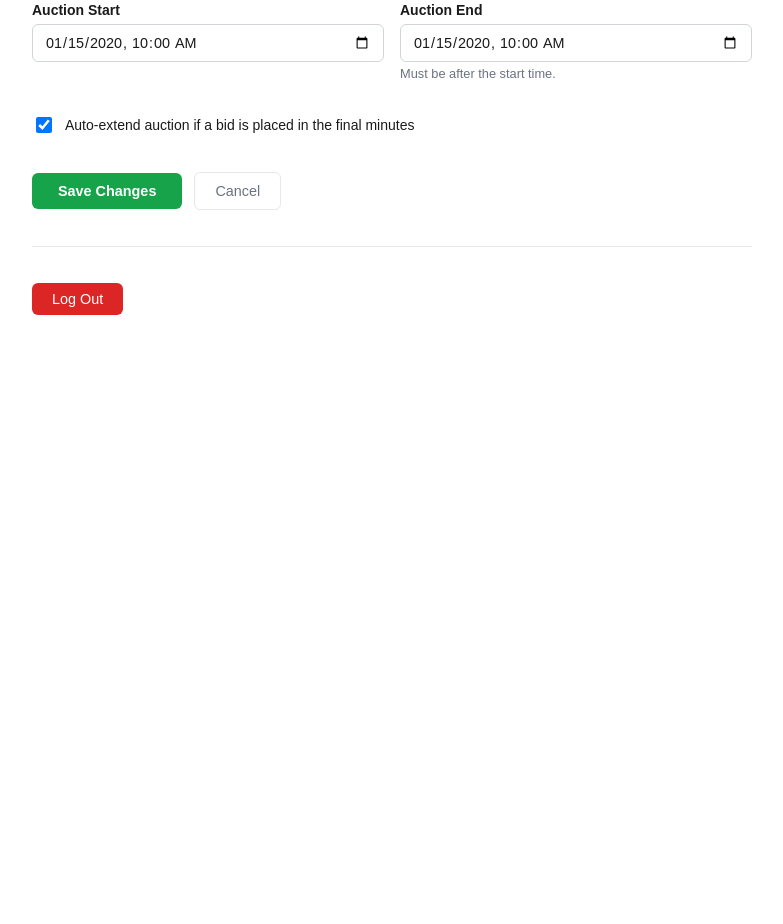
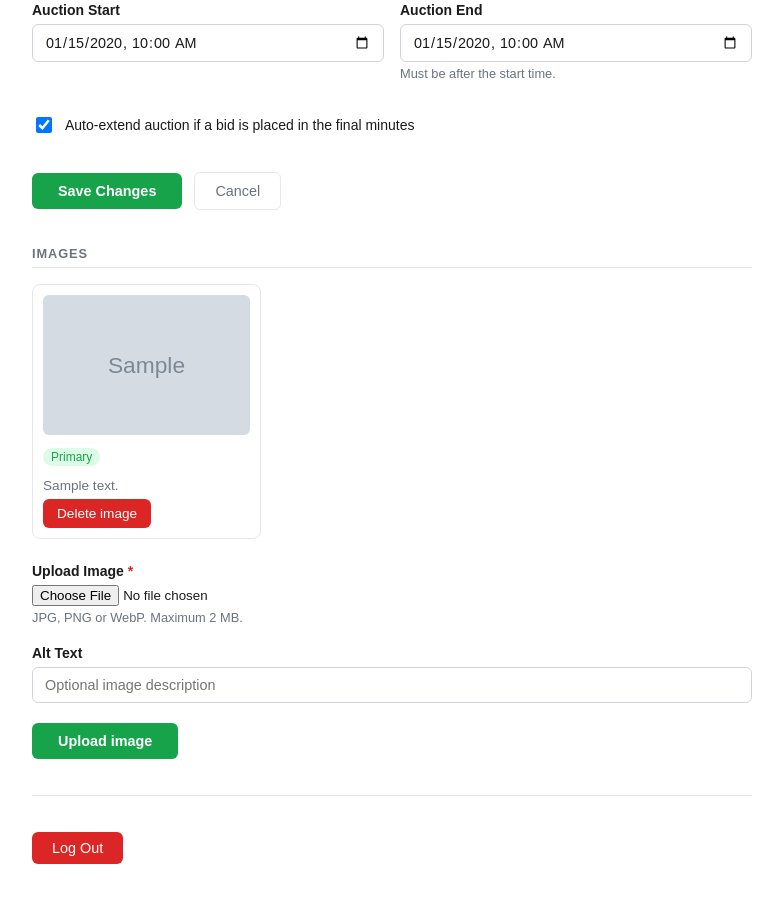
Before and after one commit to Noobie33/auction-platform, a Laravel app: page /seller/listings/1/edit in a window 1280 px wide. Shown: the part 1176-2100 px from the top of the page, without its empty margins (248-1031 px from the left). Before the commit the page ends 1491 px from the top, so only its background shows below. Run offline with Laravel 12, Linux system fonts and the light colour scheme; a user stored in the database is signed in; data comes from the database, SQL or seed files in the repository; tables that the repository leaves empty hold one stand-in row (values such as "Sample post"); grey boxes marked "Sample" are stand-in pictures.

Commit message:
feat(listing): seller listing image upload and remove

```diff
--- a/resources/views/seller/listings/edit.blade.php
+++ b/resources/views/seller/listings/edit.blade.php
@@ -46,6 +46,15 @@
         .btn-primary:hover { background: #15803d; }
         .btn-cancel      { display: inline-block; padding: 10px 20px; border: 1px solid #e5e7eb; border-radius: 6px; text-decoration: none; color: #6b7280; font-size: 0.9rem; }
         .btn-cancel:hover { background: #f9fafb; color: #1a1a1a; }
+
+        .image-section   { margin-top: 36px; }
+        .image-grid      { display: grid; grid-template-columns: repeat(3, 1fr); gap: 16px; margin-top: 16px; }
+        .image-card      { border: 1px solid #e5e7eb; border-radius: 8px; padding: 10px; }
+        .image-card img  { width: 100%; height: 140px; object-fit: cover; border-radius: 6px; margin-bottom: 8px; }
+        .primary-badge   { display: inline-block; background: #dcfce7; color: #16a34a; font-size: 0.75rem; padding: 2px 8px; border-radius: 99px; margin-bottom: 6px; }
+        .image-alt       { color: #6b7280; font-size: 0.85rem; margin: 6px 0; }
+        .btn-delete-img  { background: #dc2626; color: #fff; border: none; padding: 7px 14px; border-radius: 6px; cursor: pointer; font-size: 0.85rem; }
+        .btn-delete-img:hover { background: #b91c1c; }
 
         .divider         { border: none; border-top: 1px solid #e5e7eb; margin: 36px 0; }
         button.logout    { background: #dc2626; color: #fff; border: none; padding: 8px 20px; border-radius: 6px; cursor: pointer; font-size: 0.9rem; }
@@ -323,6 +332,89 @@
 
     </form>
 
+        {{-- ── Image Management ───────────────────────────────────────────── --}}
+    <section class="image-section">
+        <p class="section-title">Images</p>
+
+        @if ($listing->images->isNotEmpty())
+            <div class="image-grid">
+                @foreach ($listing->images as $image)
+                    <div class="image-card">
+                        <img
+                            src="{{ asset('storage/' . $image->image_path) }}"
+                            alt="{{ $image->alt_text ?? '' }}"
+                        >
+
+                        @if ($image->is_primary)
+                            <span class="primary-badge">Primary</span>
+                        @endif
+
+                        @if ($image->alt_text)
+                            <p class="image-alt">{{ $image->alt_text }}</p>
+                        @endif
+
+                        <form
+                            method="POST"
+                            action="{{ route('seller.listings.images.destroy', [$listing, $image]) }}"
+                        >
+                            @csrf
+                            @method('DELETE')
+                            <button type="submit" class="btn-delete-img">Delete image</button>
+                        </form>
+                    </div>
+                @endforeach
+            </div>
+        @else
+            <p class="hint">No images uploaded yet.</p>
+        @endif
+
+        <form
+            method="POST"
+            action="{{ route('seller.listings.images.store', $listing) }}"
+            enctype="multipart/form-data"
+            style="margin-top: 24px;"
+        >
+            @csrf
+
+            <div class="form-group">
+                <label for="image">
+                    Upload Image <span class="required-star">*</span>
+                </label>
+                <input
+                    type="file"
+                    id="image"
+                    name="image"
+                    accept="image/jpeg,image/png,image/webp"
+                    class="{{ $errors->has('image') ? 'is-invalid' : '' }}"
+                    required
+                >
+                <p class="hint">JPG, PNG or WebP. Maximum 2 MB.</p>
+                @error('image')
+                    <p class="field-error">{{ $message }}</p>
+                @enderror
+            </div>
+
+            <div class="form-group">
+                <label for="alt_text">Alt Text</label>
+                <input
+                    type="text"
+                    id="alt_text"
+                    name="alt_text"
+                    value="{{ old('alt_text') }}"
+                    maxlength="255"
+                    class="{{ $errors->has('alt_text') ? 'is-invalid' : '' }}"
+                    placeholder="Optional image description"
+                >
+                @error('alt_text')
+                    <p class="field-error">{{ $message }}</p>
+                @enderror
+            </div>
+
+            <button type="submit" class="btn-primary">Upload image</button>
+        </form>
+    </section>
+
+
     <hr class="divider">
 
     <form method="POST" action="{{ route('logout') }}">
--- a/routes/web.php
+++ b/routes/web.php
@@ -12,6 +12,7 @@ use App\Http\Controllers\Staff\StaffDashboardController;
 use App\Http\Controllers\Profile\ProfileController;
 use App\Http\Controllers\Admin\CategoryController;
 use App\Http\Controllers\Seller\ListingController;
+use App\Http\Controllers\Seller\ListingImageController;
 
 
 Route::get('/', function () {
@@ -122,6 +123,14 @@ Route::middleware(['auth', 'check.account.status', 'verified'])->group(function
         ->middleware('role:staff')
         ->name('staff.dashboard');
 
+    Route::post('/seller/listings/{listing}/images', [ListingImageController::class, 'store'])
+        ->middleware('role:seller')
+        ->name('seller.listings.images.store');
+
+    Route::delete('/seller/listings/{listing}/images/{listingImage}', [ListingImageController::class, 'destroy'])
+        ->middleware('role:seller')
+        ->name('seller.listings.images.destroy');
+
     // ── Profile ───────────────────────────────────────────────────────────────
     Route::get('/profile', [ProfileController::class, 'edit'])->name('profile.edit');
     Route::patch('/profile', [ProfileController::class, 'update'])->name('profile.update');
```
Also changed, not shown: app/Http/Controllers/Seller/ListingImageController.php (added, +53 -0 lines), app/Http/Requests/Seller/StoreListingImageRequest.php (added, +21 -0 lines), tests/Feature/Seller/SellerListingImageTest.php (added, +447 -0 lines).
